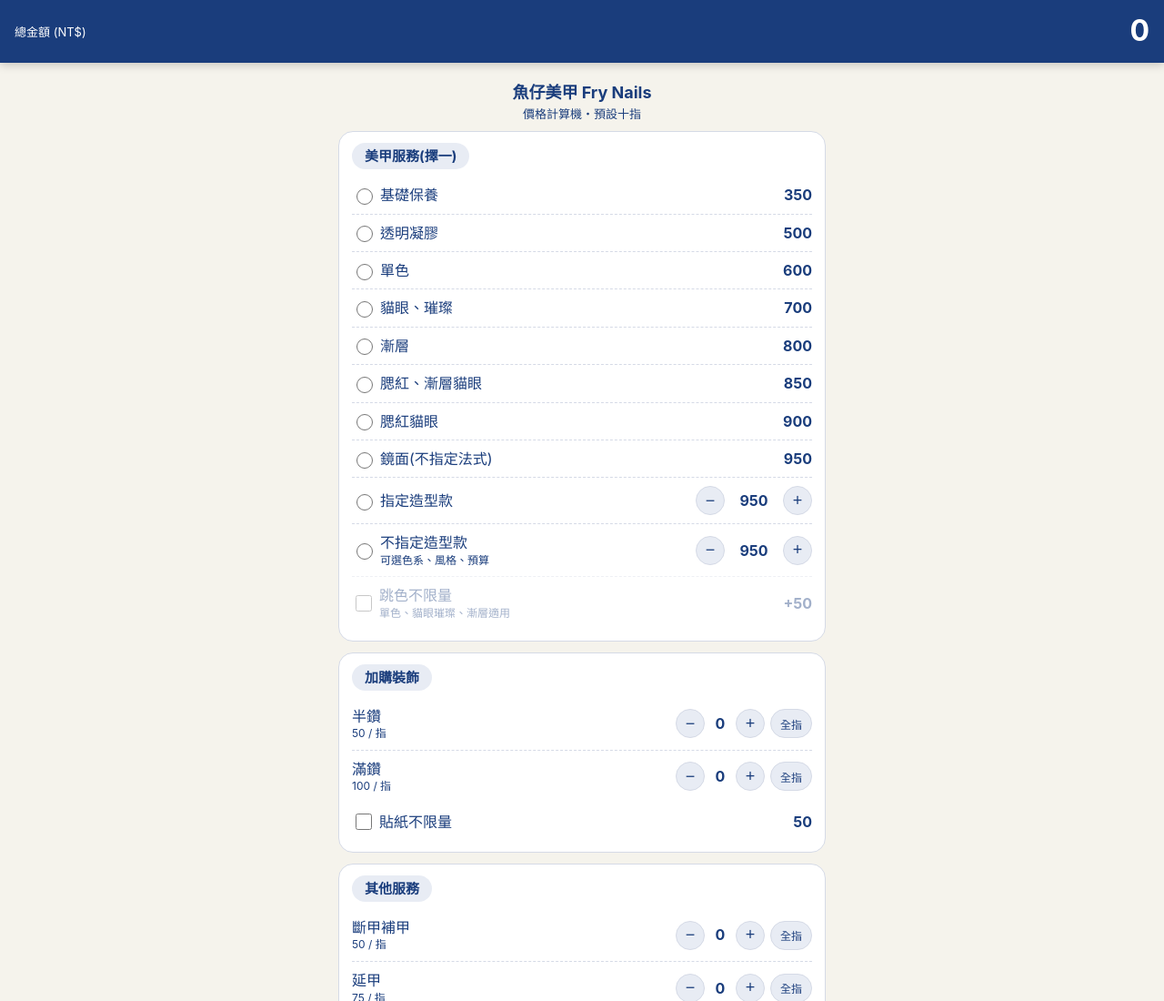
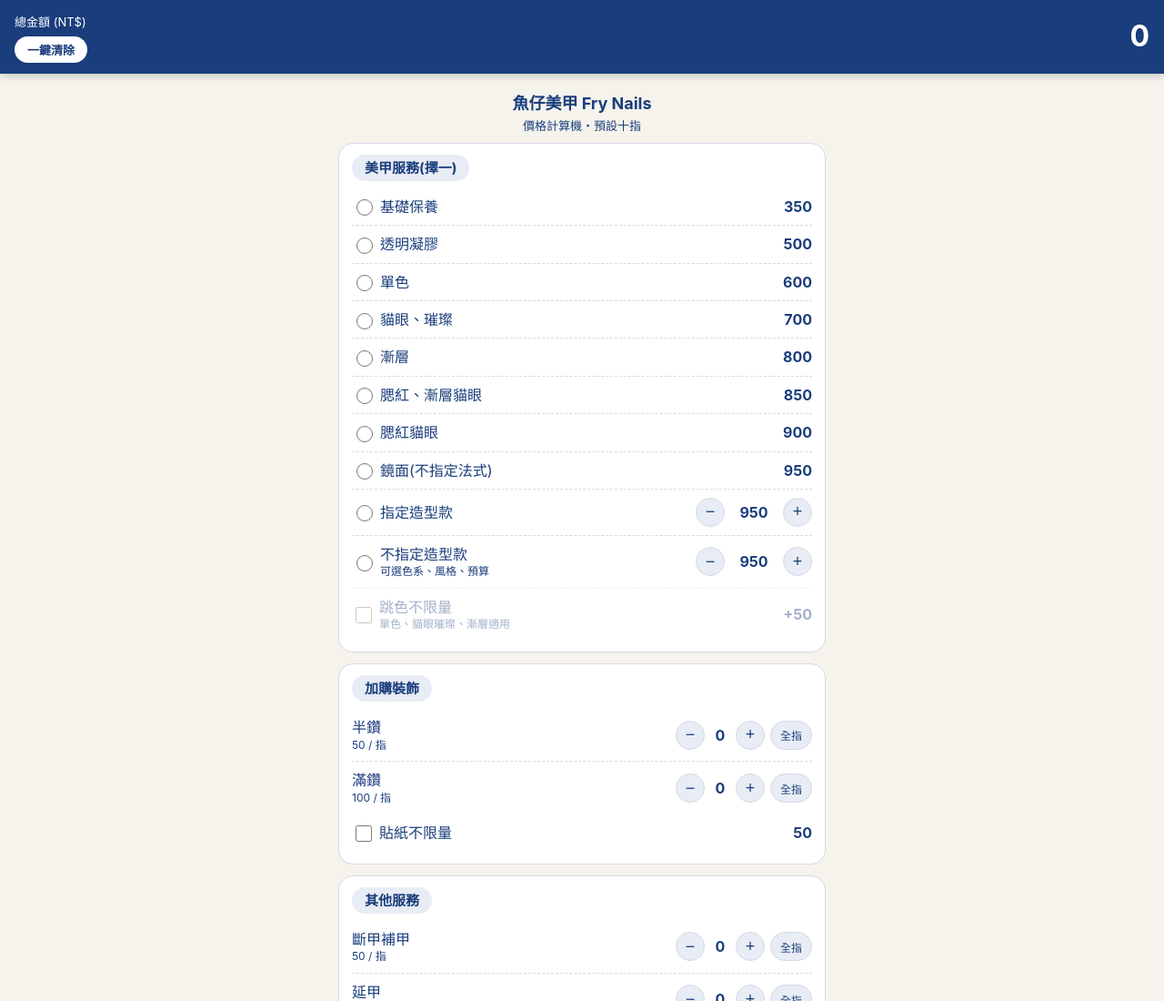
Before and after one commit to a0903600640-hub/frynails, a plain HTML site: page calculator.html in a window 1280 px wide. Shown: the top 1100 px of the page at 91% size. Drawn offline with Linux system fonts and the light colour scheme.

Commit message:
Add files via upload

```diff
--- a/calculator.html
+++ b/calculator.html
@@ -10,7 +10,8 @@ html{background:#f5f3ec;color-scheme:light only;min-height:100%;scroll-padding-t
 *{box-sizing:border-box}
 body{margin:0;min-height:100vh;background:#f5f3ec;color:var(--tx);font-family:-apple-system,"PingFang TC","Noto Sans TC","Microsoft JhengHei",sans-serif;line-height:1.4}
 .total{position:sticky;top:env(safe-area-inset-top,0px);z-index:9;background:#1a3d7c;color:#ffffff;padding:12px 16px;display:flex;justify-content:space-between;align-items:center;box-shadow:0 2px 10px #0003}
-.total small{color:#ffffff;font-size:13px}.total b{font-size:32px}
+.total small{color:#ffffff;font-size:13px}.clr{margin-top:6px;background:#ffffff;color:#1a3d7c;border:0;border-radius:16px;padding:5px 14px;font-size:13px;font-weight:700}
+.total b{font-size:32px}
 .wrap{max-width:560px;margin:0 auto;padding:12px}
 h1{font-size:18px;text-align:center;margin:8px 0 2px}.sb{text-align:center;color:var(--sub);font-size:13px;margin-bottom:10px}
 .card{background:var(--card);border:1px solid var(--bd);border-radius:16px;padding:12px 14px;margin-bottom:12px}
@@ -28,7 +29,7 @@ select{width:100%;padding:9px;border-radius:10px;border:1px solid var(--bd);back
 .sum div{display:flex;justify-content:space-between;padding:4px 0;font-size:14px}
 .sum .n{color:var(--sub)}.note{color:var(--sub);font-size:12px;text-align:center;margin:6px 0 20px}
 </style></head><body>
-<div class="total"><div><small>總金額 (NT$)</small></div><b id="tot">0</b></div>
+<div class="total"><div><small>總金額 (NT$)</small><br><button type="button" class="clr" onclick="clearAll()">一鍵清除</button></div><b id="tot">0</b></div>
 <div class="wrap">
 <h1>魚仔美甲 Fry Nails</h1><div class="sb">價格計算機・預設十指</div>
 
@@ -62,6 +63,11 @@ $("deco").innerHTML=stepper(DECO,"d")+`<label class="row"><span class="l"><input
 $("other").innerHTML=stepper(OTHER,"o")+`<label class="row"><span class="l"><input type="checkbox" id="thick"><span>厚建構</span></span><span class="p">150</span></label>`;
 function qty(k,d){q[k]=Math.max(0,Math.min(F,d==99?F:(q[k]||0)+d));calc()}
 function up(i,d){X[i]=Math.max(0,X[i]+d*50);document.querySelector(`input[name=st][value="${i}"]`).checked=true;calc()}
+function clearAll(){
+ document.querySelectorAll('input[name=st]').forEach(e=>e.checked=false);
+ document.querySelectorAll('input[type=checkbox]').forEach(e=>e.checked=false);
+ document.querySelector('input[name=rm][value=none]').checked=true;
+ q={};H=0;X={8:0,9:0};calc();window.scrollTo({top:0,behavior:"smooth"})}
 function hand(d){H=Math.max(0,Math.min(2,H+d));calc()}
 function calc(){
  const L=[];const add=(n,v)=>{if(v)L.push([n,v])};
```
